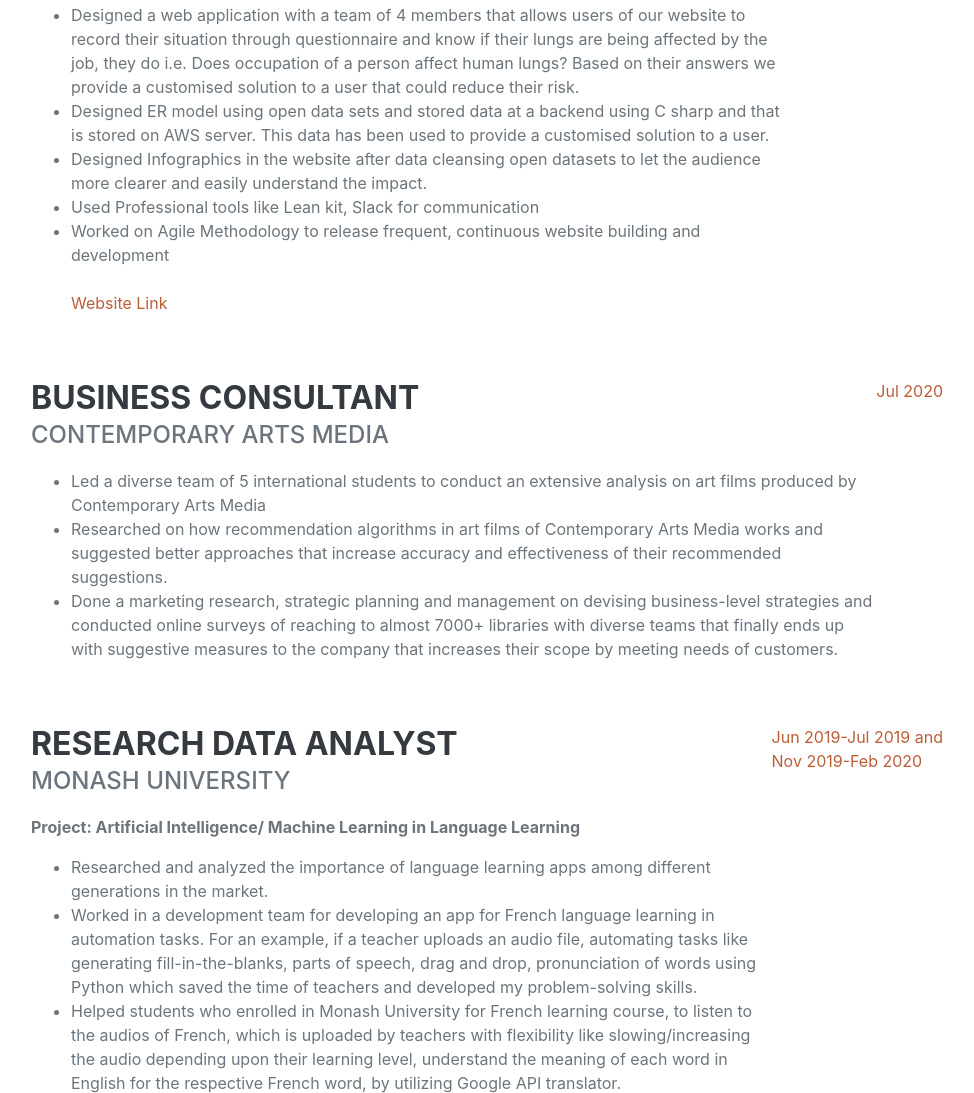
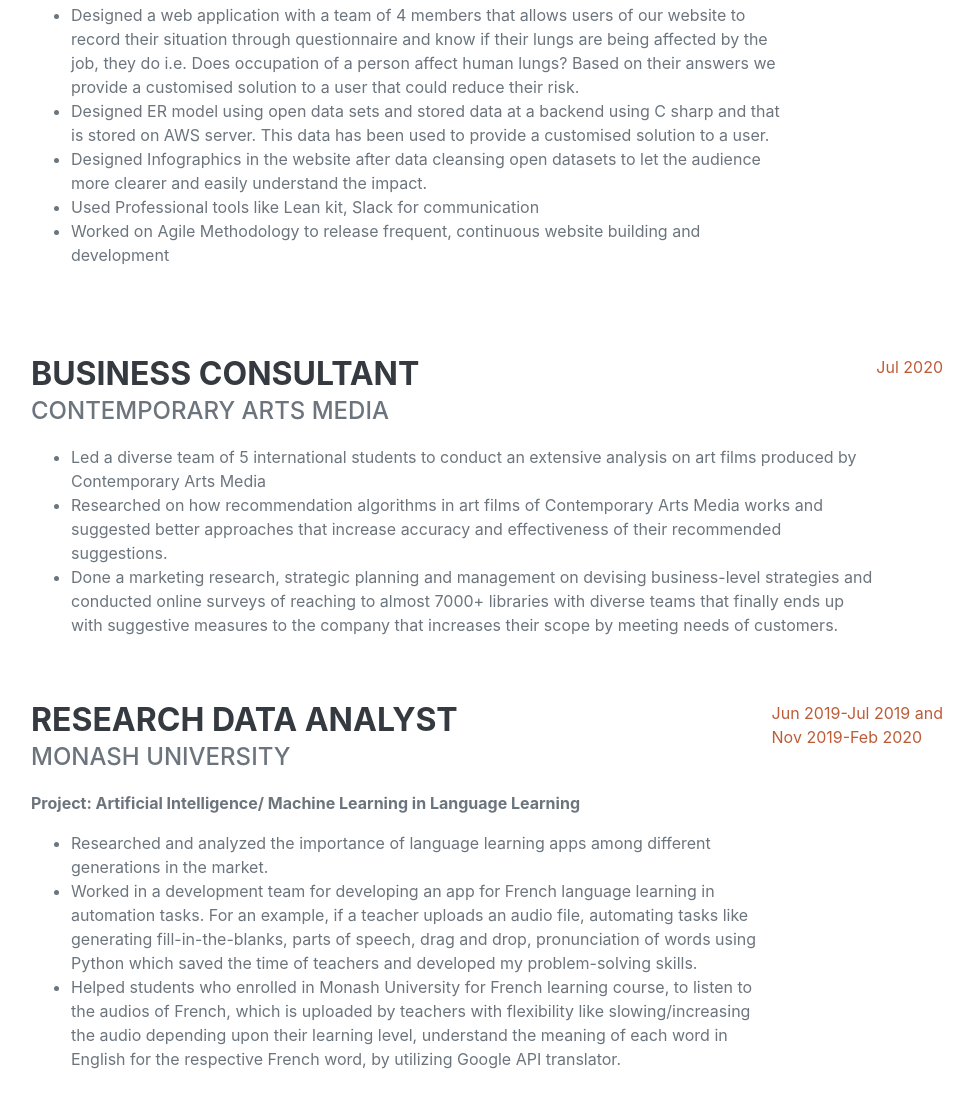
Before and after one commit to VaishnaviGadde04/VaishnaviGadde04.github.io, a plain HTML site: page index.html in a window 1280 px wide. Shown: the part 1124-2217 px from the top of the page, without its empty margins (289-1263 px from the left). Drawn offline with nearby package versions, Linux system fonts and the light colour scheme; a web font is replaced by a local one.

Commit message:
Initial Commit

```diff
--- a/index.html
+++ b/index.html
@@ -71,7 +71,7 @@
 							<li>Used Professional tools like Lean kit, Slack for communication</li>
 							<li>Worked on Agile Methodology to release frequent, continuous website building and development</li>
 							<br>
-							<a href= "https://safelungatwork.azurewebsites.net/">Website Link</a>
+
 							</ul>
                         </div>
 
```
